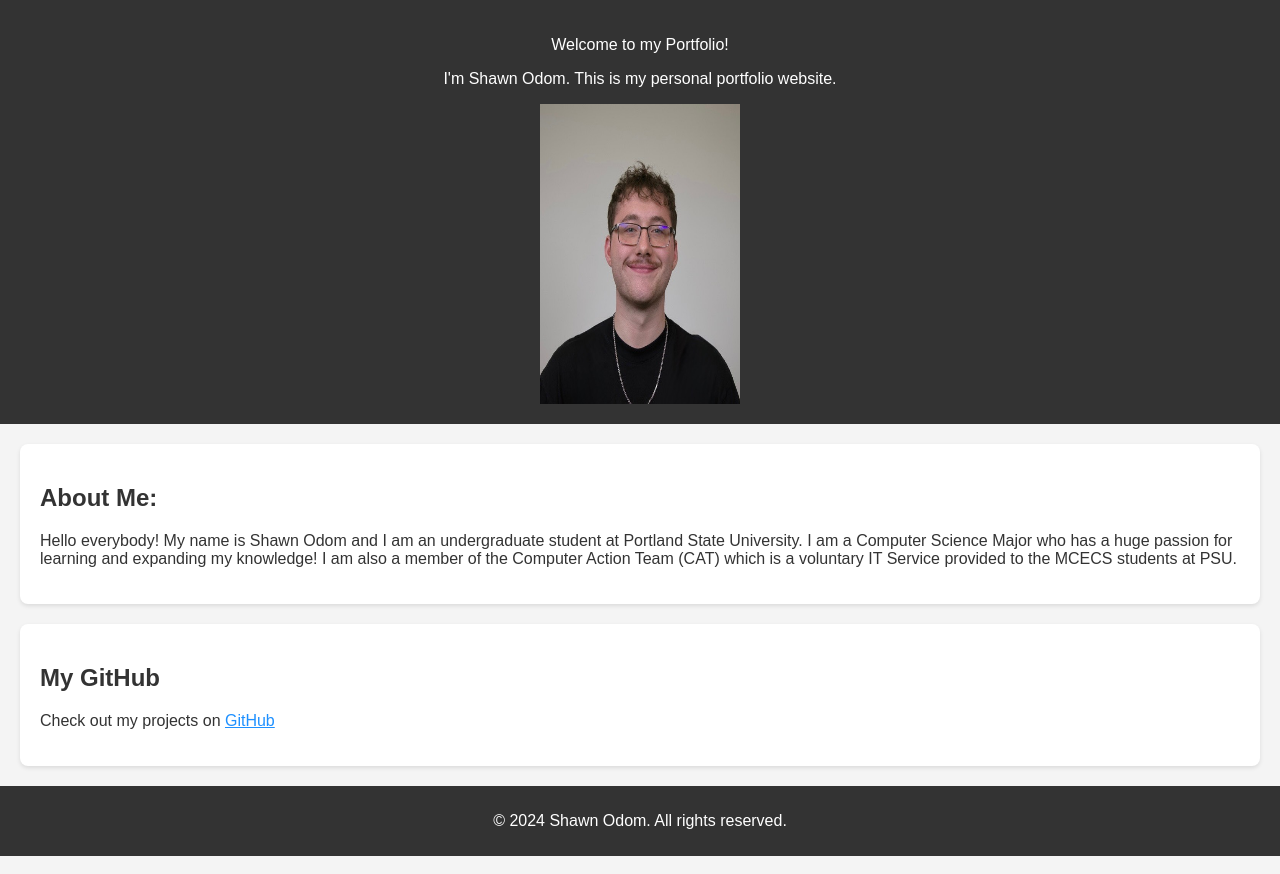
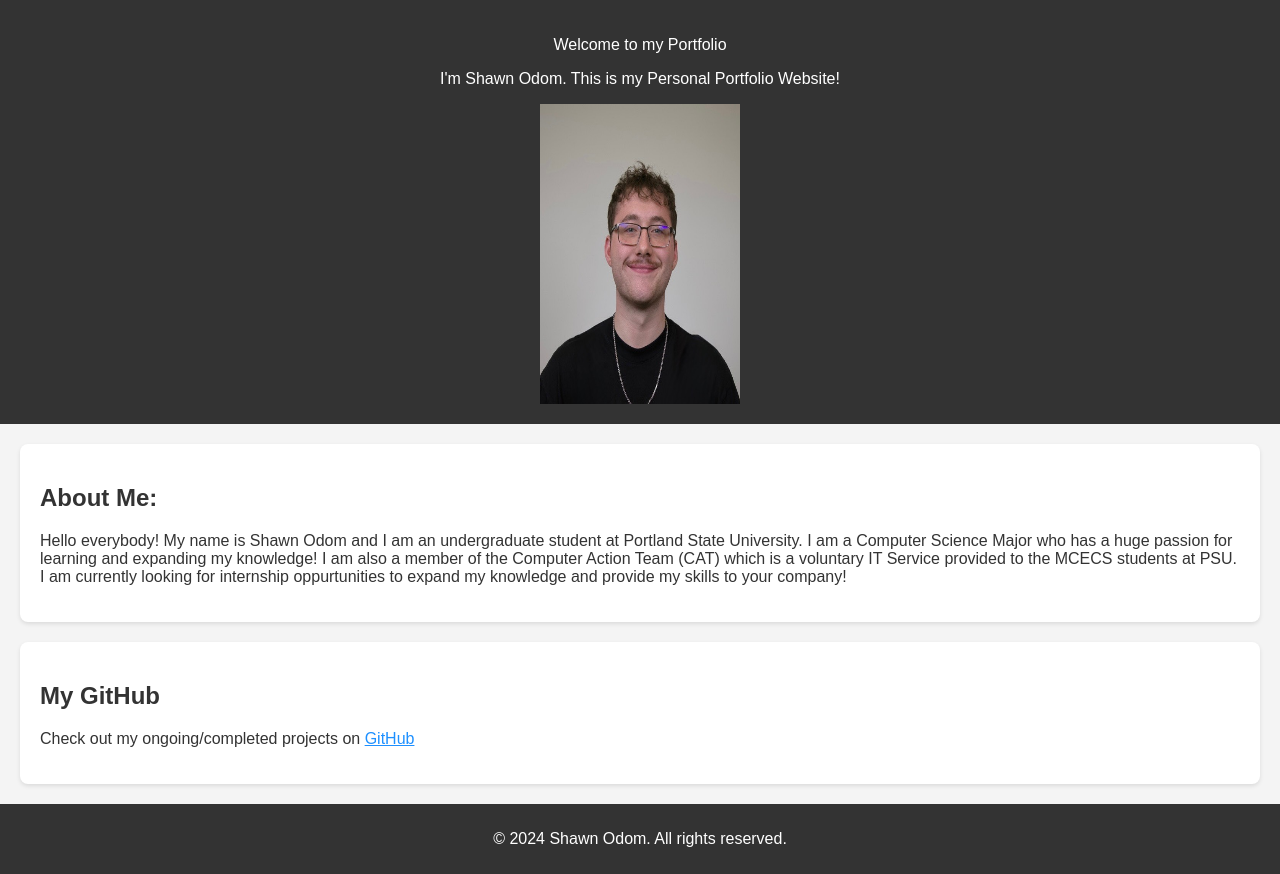
Before and after one commit to shawn-odom/portfolio-website, a plain HTML site: page index.html in a window 1280 px wide. Drawn offline with Linux system fonts and the light colour scheme.

Commit message:
Touching up some things

```diff
--- a/index.html
+++ b/index.html
@@ -9,8 +9,8 @@
     </head>
     <body>
         <header>
-            <p>Welcome to my Portfolio!</p>
-            <p> I'm Shawn Odom. This is my personal portfolio website.</p>
+            <p>Welcome to my Portfolio</p>
+            <p> I'm Shawn Odom. This is my Personal Portfolio Website!</p>
             <img src="images/IMG_8404.JPEG" alt= "My Photo" width = "200" height = "300">
 
         </header>
@@ -18,12 +18,13 @@
             <h2>About Me:</h2>
             <p>Hello everybody! My name is Shawn Odom and I am an undergraduate student at Portland State University.
                I am a Computer Science Major who has a huge passion for learning and expanding my knowledge! I am also a member
-               of the Computer Action Team (CAT) which is a voluntary IT Service provided to the MCECS students at PSU.
+               of the Computer Action Team (CAT) which is a voluntary IT Service provided to the MCECS students at PSU. I am currently
+               looking for internship oppurtunities to expand my knowledge and provide my skills to your company!
             </p>
         </section>
         <section id = "github">
             <h2>My GitHub</h2>
-            <p> Check out my projects on <a href = "https://github.com/shawn-odom" target ="_blank" >GitHub</a></p>
+            <p> Check out my ongoing/completed projects on <a href = "https://github.com/shawn-odom" target ="_blank" >GitHub</a></p>
         </section>
         <footer>
             <p>© 2024 Shawn Odom. All rights reserved.</p>
```
